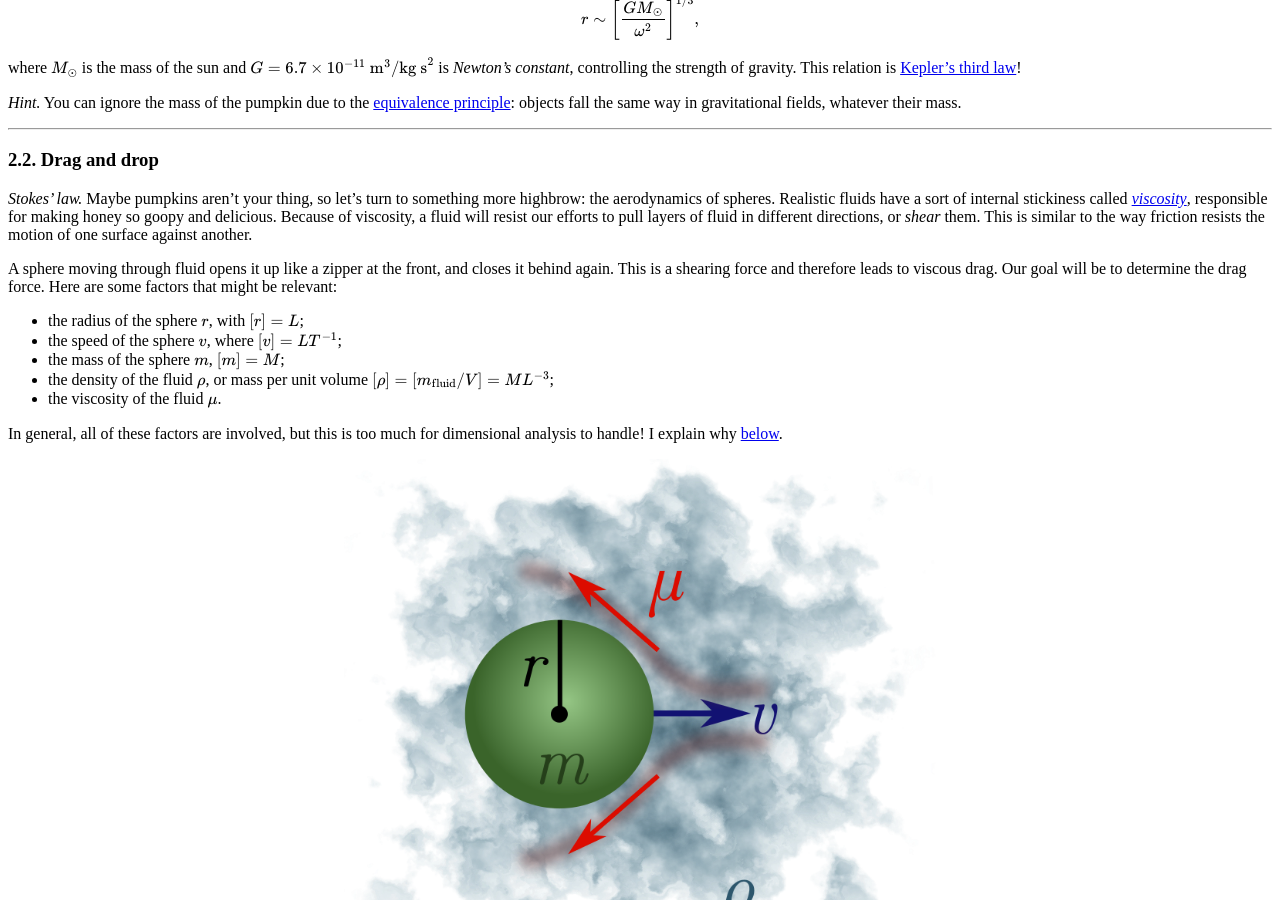
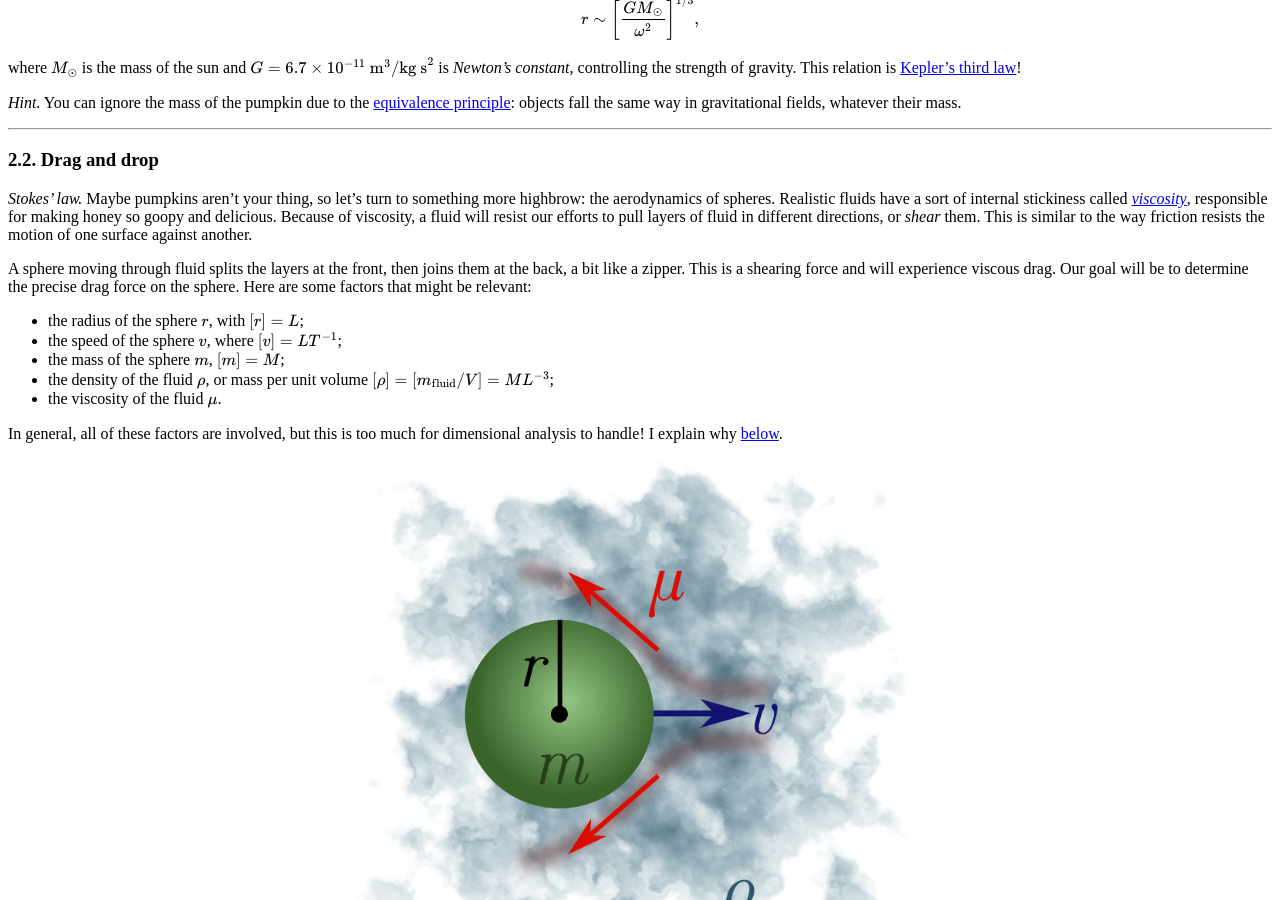
Before and after one commit to hapax/hapax.github.io, a Jekyll site: the page built from _posts/2020-02-24-napkin-hacks.md, in a window 1280 px wide and 900 px high, scrolled down 6083 px. Built offline with Jekyll 4.4.1, drawn with Linux system fonts in a browser that asks for light colours; our own code applies the rules of GitHub Pages for plain Markdown files; formulas are drawn with MathJax 3; a script that is not in the unit is left out.

Commit message:
Update 2020-02-24-napkin-hacks.md

```diff
--- a/_posts/2020-02-24-napkin-hacks.md
+++ b/_posts/2020-02-24-napkin-hacks.md
@@ -355,10 +355,10 @@ of fluid in different directions, or *shear* them.
 This is similar to the way friction resists the motion of one surface
 against another.
 
-A sphere moving through fluid opens it up like a zipper at the front,
-and closes it behind again. This is a shearing force and therefore
-leads to viscous drag.
-Our goal will be to determine the drag force.
+A sphere moving through fluid splits the layers at the front, then
+joins them at the back, a bit like a zipper. This is a shearing force
+and will experience viscous drag.
+Our goal will be to determine the precise drag force on the sphere.
 Here are some factors that might be relevant:
 - the radius of the sphere $r$, with $[r] = L$;
 - the speed of the sphere $v$, where $[v] = LT^{-1}$;
```
